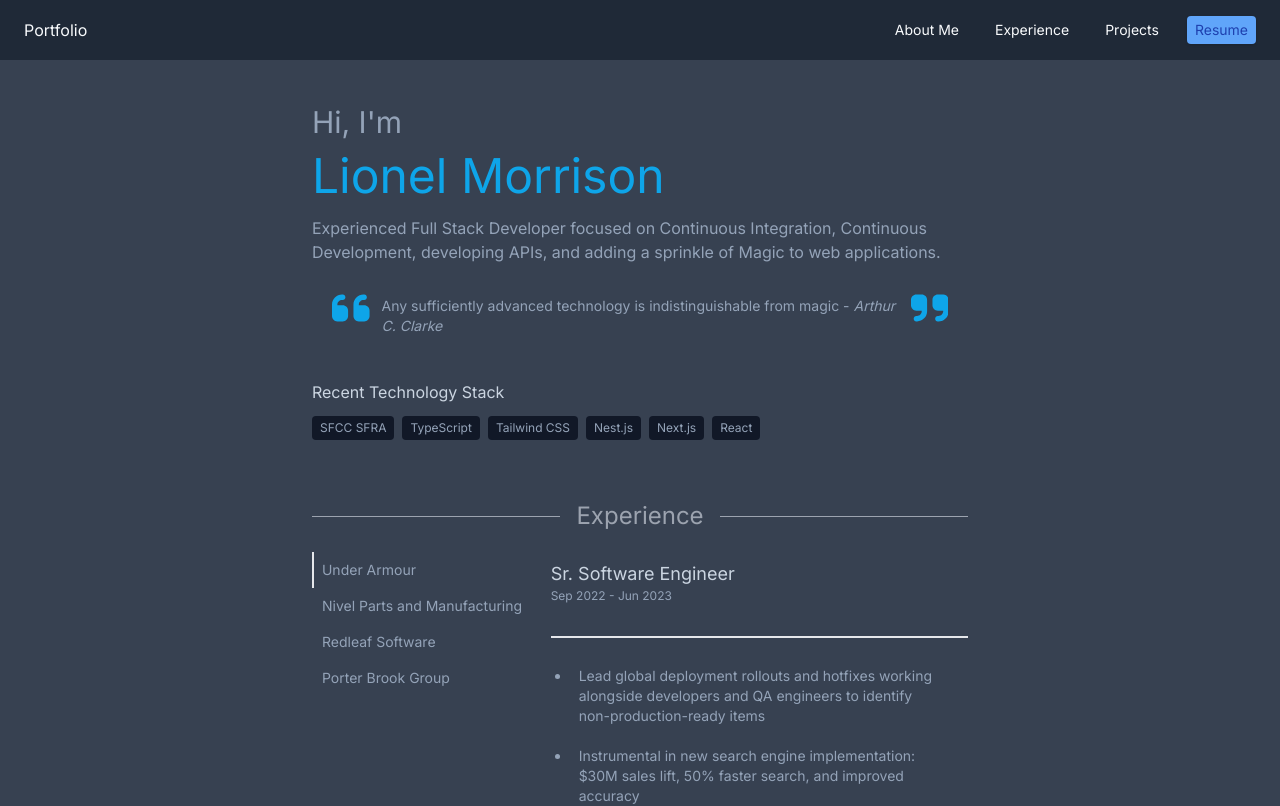
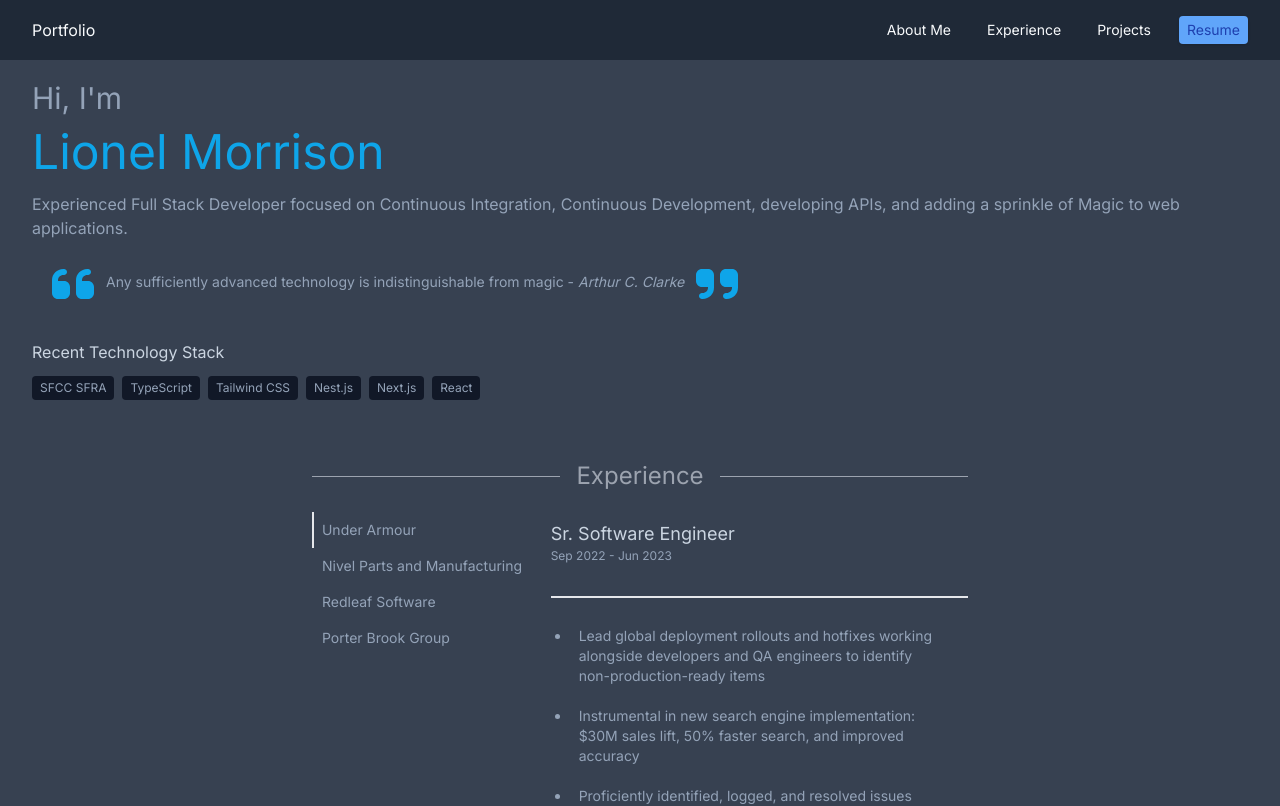
Before and after one commit to lioneljmorrison/portfolio, a Next.js app: page / in a window 1280 px wide. Shown: the top 806 px of the page. Built offline with nearby package versions, Linux system fonts and the light colour scheme.

Commit message:
Adjusted Nav and About

```diff
--- a/app/components/about-me.tsx
+++ b/app/components/about-me.tsx
@@ -2,7 +2,7 @@ import { AboutMe } from '../interfaces';
 
 export default function AboutMe({ anchor, data }: { anchor: string; data: AboutMe }) {
   return (
-    <div id={anchor} className="max-w-prose mx-auto py-4 text-slate-400">
+    <div id={anchor} className="mx-auto py-4 px-2 md:px-8 text-slate-400">
       <div className="text-3xl mx-auto py-1 text-slate-400">{data.intro}</div>
       <div className="text-5xl mx-auto py-2 text-sky-500">{data.name}</div>
       <div className="mx-auto py-2 text-md">
--- a/app/components/nav.tsx
+++ b/app/components/nav.tsx
@@ -24,7 +24,7 @@ export default function MainNav({ data }: { data: NavLinks }) {
 
   return (
     <nav className="sticky top-0 bg-gray-800 text-slate-50">
-      <div className="max-w-7xl mx-auto py-4 px-2 sm:px-6 lg:px-8">
+      <div className="max-w-7xl mx-auto py-4 px-2 md:px-8">
         <div className="flex items-center justify-between">
           <div>Portfolio</div>
           <div className="hidden md:flex items-center space-x-5 text-sm">
--- a/app/page.tsx
+++ b/app/page.tsx
@@ -9,7 +9,9 @@ export default function Home() {
   return (
     <>
       <MainNav data={navData}></MainNav>
-      <div className="w-auto p-4 md:p-6 bg-gray-700">
+      {/* <div className="w-auto p-4 md:p-6 bg-gray-700"> */}
+      <div className="max-w-7xl mx-auto bg-gray-700">
+        {/* <div className="max-w-7xl mx-auto py-4 px-2 sm:px-6 lg:px-8 bg-gray-700"> */}
         <AboutMe anchor="about" data={aboutMe}></AboutMe>
         <Experience anchor="experience" jobs={jobsData as Job[]}></Experience>
         <Projects anchor="projects" data={projectData}></Projects>
```
